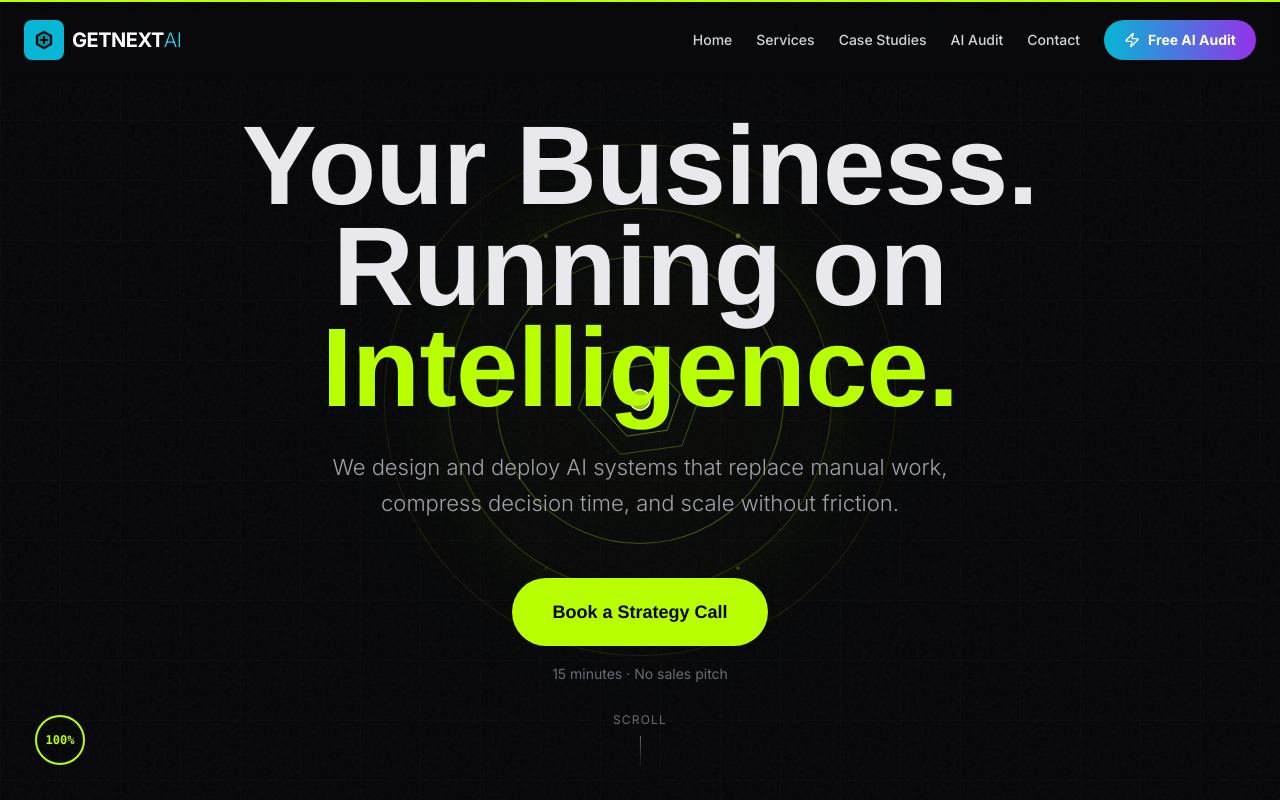
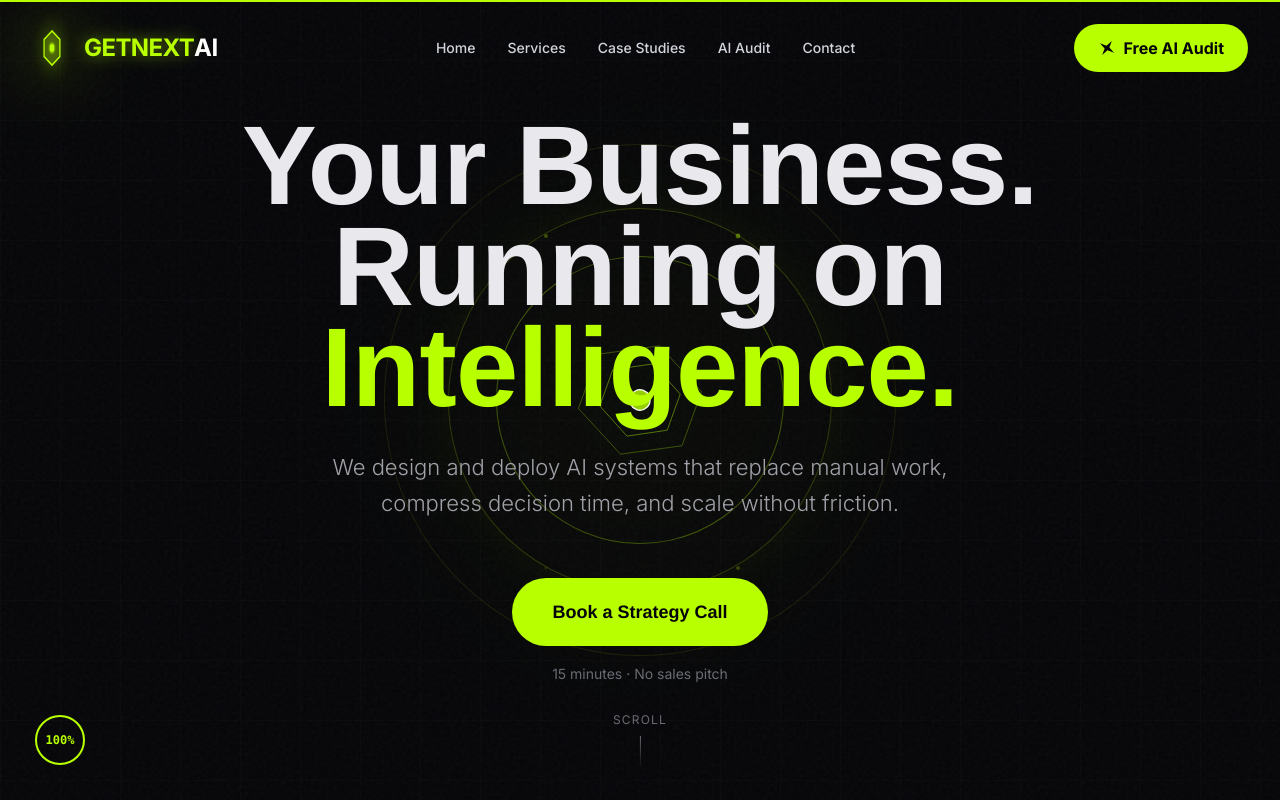
Before and after one commit to Dictator-09/getnextai, a Next.js app: page / in a window 1280 px wide. Shown: the top 800 px of the page. Built offline with nearby package versions, Linux system fonts and the light colour scheme.

Commit message:
Feat: Enhanced Navbar with 3D logo and themed AI Audit button

```diff
--- a/components/ui/Navbar.tsx
+++ b/components/ui/Navbar.tsx
@@ -1,10 +1,126 @@
 "use client";
 
+import { motion } from "framer-motion";
+import { useState, useEffect, useCallback } from "react";
+import { Menu, X } from "lucide-react";
+import { MagneticButton } from "./CustomCursor";
 import Link from "next/link";
-import { useState, useEffect, useCallback } from "react";
-import { motion, AnimatePresence } from "framer-motion";
-import { Menu, X, Zap } from "lucide-react";
-import Logo from "./Logo";
+
+// ============================================
+// 3D LOGO WITH GLOW
+// ============================================
+
+function Logo3D() {
+    return (
+        <motion.div
+            className="logo-container relative"
+            whileHover={{ scale: 1.05 }}
+            transition={{ type: "spring", stiffness: 400, damping: 17 }}
+        >
+            <Link href="/" className="flex items-center gap-3">
+                {/* 3D Hexagon Icon */}
+                <div className="relative group">
+                    <div className="absolute inset-0 bg-[#B8FF00]/20 blur-xl rounded-full scale-150 group-hover:bg-[#B8FF00]/40 transition-all duration-300" />
+
+                    <motion.div
+                        className="relative w-10 h-10 flex items-center justify-center"
+                        animate={{ rotateY: [0, 360] }}
+                        transition={{ duration: 20, repeat: Infinity, ease: "linear" }}
+                        style={{ transformStyle: "preserve-3d" }}
+                    >
+                        <svg
+                            width="40"
+                            height="40"
+                            viewBox="0 0 40 40"
+                            fill="none"
+                            className="drop-shadow-[0_0_12px_rgba(184,255,0,0.8)]"
+                        >
+                            <path
+                                d="M20 3L34 11.5V28.5L20 37L6 28.5V11.5L20 3Z"
+                                fill="rgba(184, 255, 0, 0.2)"
+                                stroke="#B8FF00"
+                                strokeWidth="2"
+                            />
+                            <circle cx="20" cy="20" r="6" fill="rgba(184, 255, 0, 0.4)" />
+                            <circle cx="20" cy="20" r="4" fill="#B8FF00" />
+                        </svg>
+                    </motion.div>
+                </div>
+
+                {/* Text Logo */}
+                <div className="flex items-baseline">
+                    <span className="text-2xl font-bold text-[#B8FF00] tracking-tight drop-shadow-[0_0_8px_rgba(184,255,0,0.5)]">
+                        GETNEXT
+                    </span>
+                    <span className="text-2xl font-bold text-white tracking-tight">AI</span>
+                </div>
+            </Link>
+        </motion.div>
+    );
+}
+
+// ============================================
+// THEMED AI AUDIT BUTTON
+// ============================================
+
+function AIAuditButton() {
+    return (
+        <MagneticButton
+            className="relative group overflow-hidden"
+            href="/audit"
+        >
+            <div className="relative px-6 py-3 rounded-full bg-[#B8FF00] group-hover:bg-[#a8ef00] transition-colors">
+                <div className="flex items-center gap-2">
+                    <svg width="18" height="18" viewBox="0 0 24 24" fill="none">
+                        <motion.path
+                            d="M12 2L14 10L22 12L14 14L12 22L10 14L2 12L10 10L12 2Z"
+                            fill="#050508"
+                            animate={{ scale: [1, 1.2, 1], rotate: [0, 180, 360] }}
+                            transition={{ duration: 3, repeat: Infinity, ease: "easeInOut" }}
+                        />
+                    </svg>
+                    <span className="font-bold text-[#050508]">Free AI Audit</span>
+                </div>
+            </div>
+
+            {/* Glow effect */}
+            <motion.div
+                className="absolute inset-0 rounded-full opacity-0 group-hover:opacity-100 blur-xl transition-opacity duration-300 -z-10"
+                style={{ background: "radial-gradient(circle, rgba(184,255,0,0.4) 0%, transparent 70%)" }}
+            />
+        </MagneticButton>
+    );
+}
+
+// ============================================
+// NAV LINK COMPONENT
+// ============================================
+
+function NavLink({ href, children, onClick }: { href: string; children: React.ReactNode; onClick?: () => void }) {
+    return (
+        <motion.a
+            href={href}
+            className="relative text-sm font-medium text-gray-300 group"
+            whileHover={{ y: -2 }}
+            transition={{ type: "spring", stiffness: 400, damping: 17 }}
+            onClick={onClick}
+        >
+            <span className="relative z-10 group-hover:text-white transition-colors">
+                {children}
+            </span>
+            <motion.div
+                className="absolute -bottom-1 left-0 h-0.5 bg-[#B8FF00]"
+                initial={{ width: 0 }}
+                whileHover={{ width: "100%" }}
+                transition={{ duration: 0.3 }}
+            />
+        </motion.a>
+    );
+}
+
+// ============================================
+// NAVBAR COMPONENT
+// ============================================
 
 const navLinks = [
     { href: "/", label: "Home" },
@@ -19,151 +135,80 @@ export default function Navbar() {
     const [mobileMenuOpen, setMobileMenuOpen] = useState(false);
 
     useEffect(() => {
-        const handleScroll = () => {
-            setIsScrolled(window.scrollY > 50);
-        };
+        const handleScroll = () => setIsScrolled(window.scrollY > 50);
         window.addEventListener("scroll", handleScroll, { passive: true });
         return () => window.removeEventListener("scroll", handleScroll);
     }, []);
 
-    // Lock body scroll when mobile menu is open
     useEffect(() => {
-        if (mobileMenuOpen) {
-            document.body.style.overflow = "hidden";
-        } else {
-            document.body.style.overflow = "";
-        }
-        return () => {
-            document.body.style.overflow = "";
-        };
+        document.body.style.overflow = mobileMenuOpen ? "hidden" : "";
+        return () => { document.body.style.overflow = ""; };
     }, [mobileMenuOpen]);
 
-    const handleLinkClick = useCallback(() => {
-        setMobileMenuOpen(false);
-    }, []);
+    const handleLinkClick = useCallback(() => setMobileMenuOpen(false), []);
 
     return (
         <>
             <motion.nav
-                initial={{ y: -100 }}
-                animate={{ y: 0 }}
-                transition={{ duration: 0.6, ease: "easeOut" }}
-                className={`fixed top-0 left-0 w-full z-50 transition-all duration-300 safe-top ${isScrolled
-                    ? "bg-black/20 backdrop-blur-md border-b border-white/5 py-2 sm:py-3"
-                    : "bg-transparent backdrop-blur-sm py-3 sm:py-5"
+                className={`fixed top-0 left-0 right-0 z-50 px-4 sm:px-8 transition-all duration-300 ${isScrolled ? "py-3 bg-black/60 backdrop-blur-md border-b border-white/5" : "py-6 bg-transparent"
                     }`}
+                initial={{ y: -100, opacity: 0 }}
+                animate={{ y: 0, opacity: 1 }}
+                transition={{ duration: 0.6, ease: [0.43, 0.13, 0.23, 0.96] }}
             >
-                <div className="container mx-auto px-4 sm:px-6 flex items-center justify-between">
-                    {/* Logo */}
-                    <Link href="/" className="group touch-feedback">
-                        <Logo className="group-hover:scale-105 transition-transform duration-300" />
-                    </Link>
+                <div className="relative max-w-7xl mx-auto flex items-center justify-between">
+                    <Logo3D />
 
-                    {/* Desktop Links */}
-                    <div className="hidden lg:flex items-center gap-6">
+                    {/* Desktop Nav */}
+                    <div className="hidden md:flex items-center gap-8">
                         {navLinks.map((link) => (
-                            <Link
-                                key={link.href}
-                                href={link.href}
-                                className="text-sm font-medium text-gray-300 hover:text-white transition-colors py-2"
-                            >
+                            <NavLink key={link.href} href={link.href}>
                                 {link.label}
-                            </Link>
+                            </NavLink>
                         ))}
-
-
-                        <Link href="/audit">
-                            <motion.button
-                                whileHover={{ scale: 1.05 }}
-                                whileTap={{ scale: 0.95 }}
-                                className="px-5 py-2.5 bg-gradient-to-r from-cyan-500 to-purple-600 text-white font-bold text-sm rounded-full hover:shadow-[0_0_20px_rgba(6,182,212,0.5)] transition-all duration-300 flex items-center gap-2"
-                            >
-                                <Zap className="w-4 h-4" />
-                                Free AI Audit
-                            </motion.button>
-                        </Link>
                     </div>
 
-                    {/* Mobile Toggle - Touch Target 44px */}
-                    <div className="lg:hidden flex items-center">
+                    {/* CTA Button */}
+                    <div className="hidden md:block">
+                        <AIAuditButton />
+                    </div>
+
+                    {/* Mobile Menu Toggle */}
                     <button
-                            className="w-11 h-11 flex items-center justify-center text-white touch-feedback rounded-lg active:bg-white/10"
+                        className="md:hidden p-2 text-white"
                         onClick={() => setMobileMenuOpen(!mobileMenuOpen)}
-                            aria-label={mobileMenuOpen ? "Close menu" : "Open menu"}
-                            aria-expanded={mobileMenuOpen}
+                        aria-label="Toggle menu"
                     >
                         {mobileMenuOpen ? <X className="w-6 h-6" /> : <Menu className="w-6 h-6" />}
                     </button>
                 </div>
-                </div>
             </motion.nav>
 
-            {/* Mobile Menu - Sheet Style from Bottom */}
-            <AnimatePresence>
+            {/* Mobile Menu */}
             {mobileMenuOpen && (
-                    <>
-                        {/* Backdrop */}
                 <motion.div
+                    className="fixed inset-0 z-40 bg-black/95 backdrop-blur-lg pt-24 px-8"
                     initial={{ opacity: 0 }}
                     animate={{ opacity: 1 }}
                     exit={{ opacity: 0 }}
-                            transition={{ duration: 0.2 }}
-                            className="fixed inset-0 z-40 bg-black/60 backdrop-blur-sm lg:hidden"
+                >
+                    <div className="flex flex-col gap-6">
+                        {navLinks.map((link) => (
+                            <a
+                                key={link.href}
+                                href={link.href}
+                                className="text-2xl font-bold text-white hover:text-[#B8FF00] transition-colors"
                                 onClick={handleLinkClick}
-                        />
-
-                        {/* Sheet Menu */}
-                        <motion.div
-                            initial={{ y: "100%" }}
-                            animate={{ y: 0 }}
-                            exit={{ y: "100%" }}
-                            transition={{ type: "spring", damping: 30, stiffness: 300 }}
-                            className="fixed bottom-0 left-0 right-0 z-50 bg-black/90 backdrop-blur-xl rounded-t-3xl pt-6 pb-8 px-6 lg:hidden safe-bottom border-t border-white/20"
-                        >
-                            {/* Handle bar */}
-                            <div className="w-12 h-1.5 bg-white/20 rounded-full mx-auto mb-6" />
-
-                            <div className="flex flex-col gap-1">
-                                {navLinks.map((link, index) => (
-                                    <motion.div
-                                        key={link.href}
-                                        initial={{ opacity: 0, x: -20 }}
-                                        animate={{ opacity: 1, x: 0 }}
-                                        transition={{ delay: index * 0.05 }}
-                                    >
-                                        <Link
-                                            href={link.href}
-                                            onClick={handleLinkClick}
-                                            className="flex items-center text-white text-lg font-medium py-4 px-4 rounded-xl active:bg-white/10 transition-colors touch-feedback"
                             >
                                 {link.label}
-                                        </Link>
-                                    </motion.div>
+                            </a>
                         ))}
-
-                                <motion.div
-                                    initial={{ opacity: 0, y: 20 }}
-                                    animate={{ opacity: 1, y: 0 }}
-                                    transition={{ delay: navLinks.length * 0.05 }}
-                                    className="mt-4"
-                                >
-                                    <Link
-                                        href="/audit"
-                                        onClick={handleLinkClick}
-                                    >
-                                        <button
-                                            className="w-full min-h-[52px] px-6 py-4 bg-gradient-to-r from-cyan-500 to-purple-600 text-white font-bold rounded-2xl text-center flex items-center justify-center gap-2 shadow-lg touch-feedback active:scale-[0.98] transition-transform"
-                                        >
-                                            <Zap className="w-5 h-5" />
-                                            Get Free AI Audit
-                                        </button>
-                                    </Link>
-                                </motion.div>
+                        <div className="pt-4">
+                            <AIAuditButton />
+                        </div>
                     </div>
                 </motion.div>
-                    </>
             )}
-            </AnimatePresence>
         </>
     );
 }
```
Lines whose indentation alone changed are shown as unchanged.
